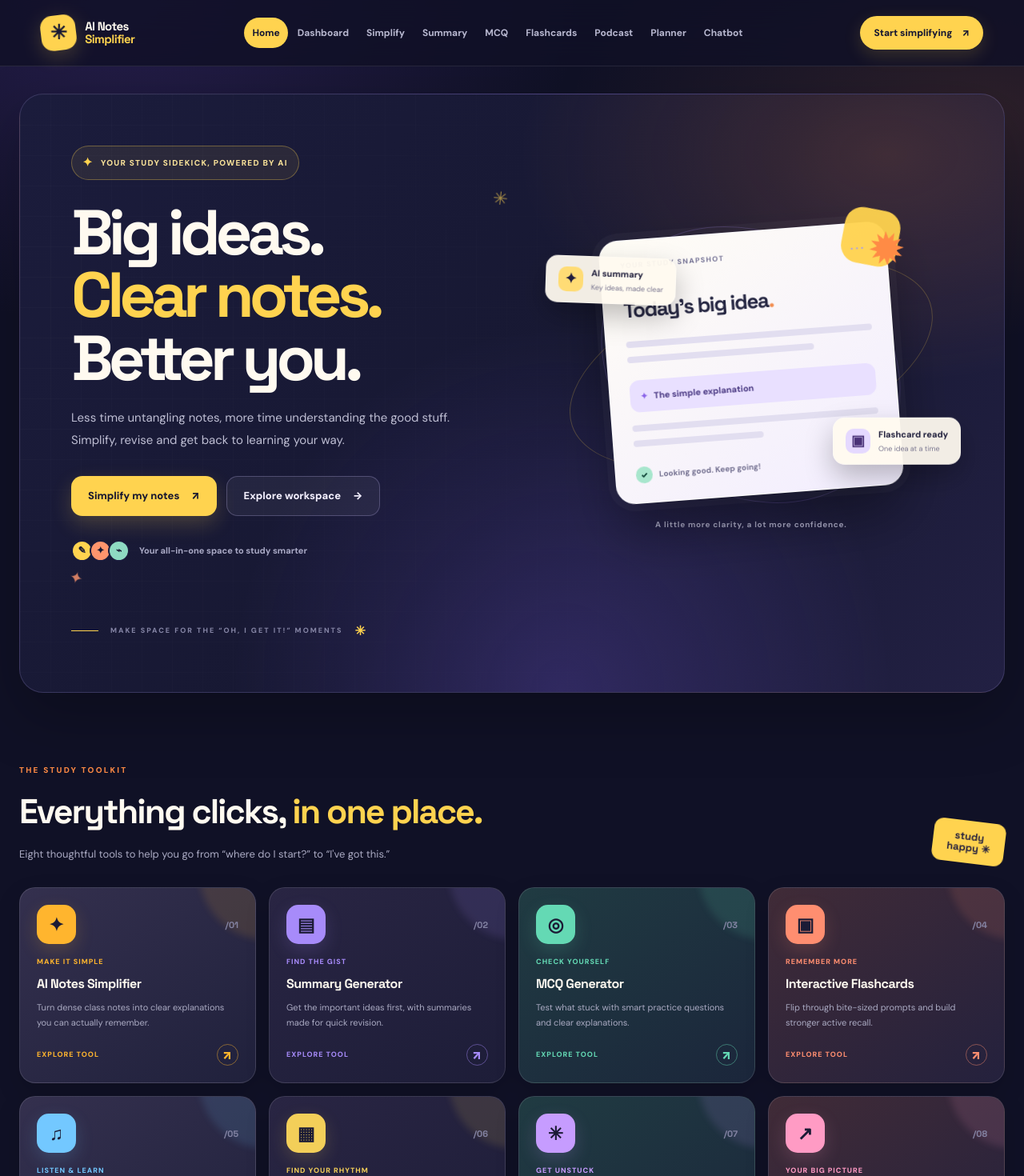
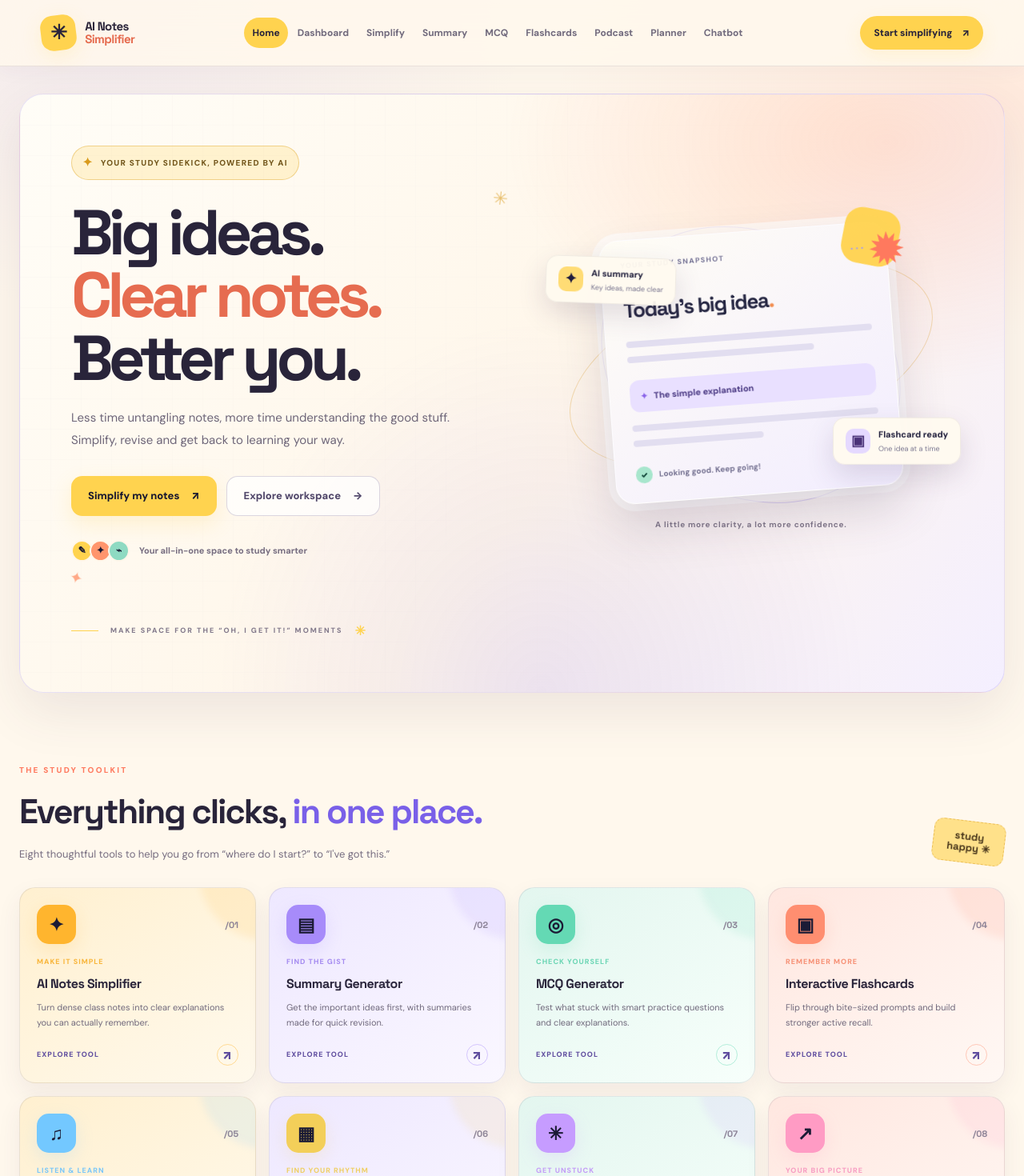
Before and after one commit to mdzubair4g-art/Ai-Study-Assistant, a React (Vite) app: page / in a window 1280 px wide. Shown: the top 1470 px of the page at 80% size. Built offline with nearby package versions, Linux system fonts and the light colour scheme.

Commit message:
Apply Bold Creative bright light theme

```diff
--- a/src/App.css
+++ b/src/App.css
@@ -418,3 +418,215 @@ button:focus-visible,a:focus-visible,input:focus-visible,textarea:focus-visible,
 @media (prefers-reduced-motion: reduce) {
   *,*::before,*::after { scroll-behavior:auto !important; animation-duration:.01ms !important; animation-iteration-count:1 !important; transition-duration:.01ms !important; }
 }
+
+
+/* =========================================================
+   BOLD CREATIVE — BRIGHT & PLAYFUL LIGHT THEME
+   Warm cream canvas, bold colour accents, readable contrast.
+   ========================================================= */
+:root {
+  color-scheme: light;
+  --ink: #29243a;
+  --muted: #716a7d;
+  --night: #fff8ed;
+  --night-soft: #fff1df;
+  --panel: #ffffff;
+  --yellow: #ffd34f;
+  --orange: #ff795e;
+  --purple: #7960e8;
+  --pink: #ef83b6;
+  --cyan: #4ca9d6;
+  --mint: #44ad8a;
+  --line: rgba(54, 43, 72, 0.13);
+}
+
+body {
+  color: var(--ink);
+  background: #fff8ed;
+}
+body::before {
+  background:
+    radial-gradient(ellipse at 8% 0%, rgba(121, 96, 232, .10), transparent 34%),
+    radial-gradient(ellipse at 96% 16%, rgba(255, 121, 94, .12), transparent 31%),
+    radial-gradient(ellipse at 55% 100%, rgba(76, 169, 214, .09), transparent 38%),
+    #fff8ed;
+}
+body::after {
+  opacity: .20;
+  background-image: radial-gradient(rgba(61, 45, 83, .22) .65px, transparent .65px);
+}
+h1, h2, h3, h4 { color: var(--ink); }
+::selection { color: #29243a; background: #ffd34f; }
+
+.developer-nav {
+  border-bottom-color: rgba(54, 43, 72, .10);
+  background: rgba(255, 248, 237, .90);
+  box-shadow: 0 5px 24px rgba(74, 52, 91, .045);
+}
+.brand-icon { color: #29243a; }
+.brand-title { color: #29243a; }
+.brand-title-second { color: #e56a4e; }
+.nav-link { color: #716a7d; }
+.nav-link:hover { color: #29243a; background: rgba(121, 96, 232, .09); }
+.nav-link.active { color: #29243a; background: var(--yellow); }
+.nav-mobile-button {
+  color: #29243a;
+  border-color: rgba(54, 43, 72, .15);
+  background: #fff;
+}
+.nav-mobile-menu .nav-link {
+  color: #5d566d;
+  background: #fff !important;
+  border-color: rgba(54, 43, 72, .10) !important;
+}
+.nav-mobile-menu .nav-link.active { color: #29243a; background: var(--yellow) !important; }
+.nav-cta, .mobile-nav-cta { color: #29243a; background: var(--yellow); }
+
+.creative-hero {
+  border-color: rgba(121, 96, 232, .18);
+  background:
+    radial-gradient(ellipse at 88% 8%, rgba(255, 121, 94, .18), transparent 31%),
+    radial-gradient(ellipse at 53% 100%, rgba(121, 96, 232, .12), transparent 44%),
+    linear-gradient(128deg, #fffdf7 0%, #fff6e9 57%, #f4efff 100%);
+  box-shadow: 0 24px 65px rgba(75, 56, 92, .10);
+}
+.creative-hero::before {
+  opacity: .24;
+  background-image:
+    linear-gradient(rgba(89, 70, 122, .08) 1px, transparent 1px),
+    linear-gradient(90deg, rgba(89, 70, 122, .08) 1px, transparent 1px);
+}
+.hero-kicker {
+  color: #71551a;
+  border-color: rgba(222, 164, 40, .42);
+  background: rgba(255, 211, 79, .22);
+}
+.hero-kicker-icon, .hero-spark-one { color: #d99a1b; }
+.hero-heading, .hero-heading-last { color: #29243a !important; }
+.hero-heading-highlight { color: #e66c50; }
+.hero-description { color: #6e6679 !important; }
+.hero-button-secondary {
+  color: #51476a !important;
+  border-color: rgba(91, 73, 128, .22);
+  background: rgba(255, 255, 255, .72);
+}
+.hero-button-secondary:hover {
+  color: #29243a !important;
+  background: #fff;
+}
+.hero-proof { color: #766d80; }
+.proof-avatars span { border-color: #fff6e9; }
+.art-orbit { border-color: rgba(223, 165, 56, .34); }
+.orbit-two { border-color: rgba(121, 96, 232, .25); }
+.study-sheet {
+  box-shadow: 0 28px 60px rgba(68, 48, 85, .18), 0 0 0 9px rgba(255, 255, 255, .58);
+}
+.floating-note {
+  border-color: rgba(64, 49, 83, .08);
+  box-shadow: 0 14px 34px rgba(68, 48, 85, .15);
+}
+.art-caption { color: #82798b; }
+.hero-bottom-line { color: #82798b; }
+
+.developer-section { color: var(--ink); }
+.section-heading { color: #29243a !important; }
+.section-heading span { color: #7960e8; }
+.section-description { color: #766d80 !important; }
+.tools-heading-sticker {
+  border-color: rgba(222, 164, 40, .58);
+  color: #47351a;
+  background: #ffe18a;
+}
+.developer-feature-card {
+  color: #29243a !important;
+  border-color: rgba(54, 43, 72, .10);
+  box-shadow: 0 12px 30px rgba(75, 56, 92, .075);
+}
+.developer-feature-card:nth-child(4n+1) { background: linear-gradient(145deg, #fff0d0, #fff9ec); }
+.developer-feature-card:nth-child(4n+2) { background: linear-gradient(145deg, #eee8ff, #faf7ff); }
+.developer-feature-card:nth-child(4n+3) { background: linear-gradient(145deg, #e3f6ef, #f7fffb); }
+.developer-feature-card:nth-child(4n+4) { background: linear-gradient(145deg, #ffe7e0, #fff8f4); }
+.developer-feature-card:hover {
+  border-color: color-mix(in srgb, var(--accent) 55%, transparent);
+  box-shadow: 0 20px 42px rgba(75, 56, 92, .14);
+}
+.feature-number { color: #8a8195; }
+.feature-title { color: #29243a !important; }
+.feature-description { color: #716a7d !important; }
+.feature-tag { filter: saturate(.9); }
+.feature-action { color: #5e4c9e; }
+
+.creative-cta {
+  border-color: rgba(222, 164, 40, .35);
+  background:
+    radial-gradient(ellipse at 50% 120%, rgba(255, 121, 94, .17), transparent 52%),
+    linear-gradient(125deg, #fff0d0, #f0eaff 62%, #fff5e9);
+  box-shadow: 0 18px 50px rgba(75, 56, 92, .08);
+}
+.creative-cta .section-kicker { color: #a95b33; }
+.creative-cta h2 { color: #29243a !important; }
+.creative-cta h2 span { color: #e66c50; }
+.creative-cta p:not(.section-kicker) { color: #716a7d !important; }
+.creative-footer {
+  border-top-color: rgba(54, 43, 72, .10);
+  color: #716a7d;
+}
+.footer-brand { color: #29243a; }
+
+/* Shared light surfaces for the existing Tailwind-based tool pages. */
+.min-h-screen.bg-gray-950 {
+  background: transparent !important;
+  color: var(--ink) !important;
+}
+.text-white, .text-gray-100, .text-gray-200, .text-gray-300 {
+  color: #302a40 !important;
+}
+.text-gray-400, .text-gray-500 { color: #756d80 !important; }
+.text-blue-400 { color: #276caa !important; }
+.text-purple-400 { color: #674bc4 !important; }
+.text-pink-400 { color: #b84e82 !important; }
+.text-cyan-400 { color: #247c91 !important; }
+.text-green-400 { color: #247b5e !important; }
+.text-orange-400 { color: #ad542d !important; }
+.bg-gray-950, .bg-gray-900 {
+  background: #fffdf8 !important;
+  border-color: rgba(54, 43, 72, .12) !important;
+  box-shadow: 0 12px 34px rgba(75, 56, 92, .07);
+}
+.bg-gray-800 { background: #f5f0e8 !important; }
+.bg-gray-700 { background: #eee7df !important; }
+.border-gray-800, .border-gray-700, .border-gray-600 {
+  border-color: rgba(54, 43, 72, .14) !important;
+}
+.bg-blue-600 { background: linear-gradient(115deg, #477bef, #7960e8) !important; color: #fff !important; }
+.bg-purple-600 { background: linear-gradient(115deg, #7960e8, #aa70dc) !important; color: #fff !important; }
+.bg-green-600, .bg-green-700 { background: linear-gradient(115deg, #2b9876, #48b68d) !important; color: #fff !important; }
+.bg-red-600 { background: linear-gradient(115deg, #df5f58, #f18467) !important; color: #fff !important; }
+.bg-white { color: #29243a !important; }
+input:not([type="checkbox"]):not([type="radio"]), textarea, select {
+  color: #302a40 !important;
+  background: #fff !important;
+  border: 1px solid rgba(85, 69, 117, .20) !important;
+  border-radius: 12px;
+}
+input::placeholder, textarea::placeholder { color: #92899b !important; }
+input:focus, textarea:focus, select:focus {
+  outline: none;
+  border-color: #7960e8 !important;
+  box-shadow: 0 0 0 3px rgba(121, 96, 232, .14);
+}
+input[type="checkbox"] { accent-color: #7960e8; }
+footer { color: #756d80 !important; }
+button:focus-visible, a:focus-visible, input:focus-visible, textarea:focus-visible, select:focus-visible {
+  outline: 2px solid #7960e8;
+  outline-offset: 3px;
+}
+
+@media (prefers-reduced-motion: reduce) {
+  *, *::before, *::after {
+    scroll-behavior: auto !important;
+    animation-duration: .01ms !important;
+    animation-iteration-count: 1 !important;
+    transition-duration: .01ms !important;
+  }
+}
```
